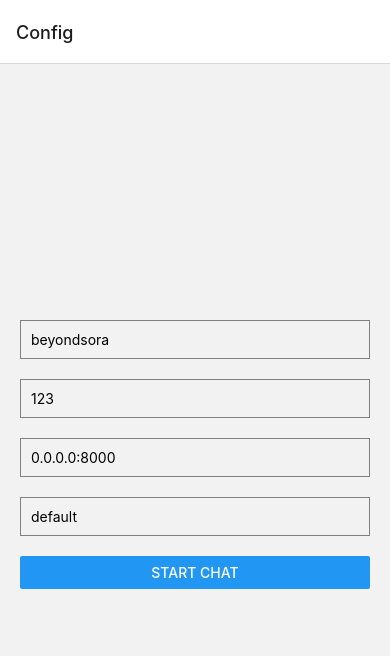
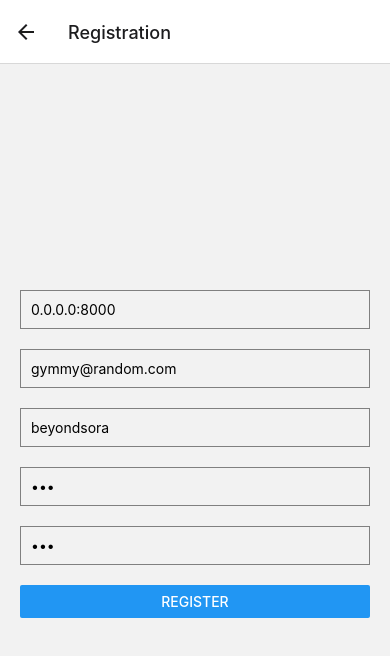
Before and after one commit to therealgymmy/rocket_chat_frontend, a React Native app: screen /Registration in a window 390 px wide. Before the commit this address had no page. Shown: the top 656 px of the page. Built offline with nearby package versions, Linux system fonts and the light colour scheme.

Commit message:
add user registration

```diff
--- a/App.js
+++ b/App.js
@@ -2,6 +2,7 @@ import React from 'react';
 import { NavigationContainer } from '@react-navigation/native';
 import { createNativeStackNavigator } from '@react-navigation/native-stack';
 import ConfigScreen from './ConfigScreen';
+import RegistrationScreen from './RegistrationScreen';
 import ChatScreen from './ChatScreen';
 
 const Stack = createNativeStackNavigator();
@@ -11,6 +12,7 @@ export default function App() {
     <NavigationContainer>
       <Stack.Navigator>
         <Stack.Screen name="Config" component={ConfigScreen} />
+        <Stack.Screen name="Registration" component={RegistrationScreen} />
         <Stack.Screen name="Chat" component={ChatScreen} />
       </Stack.Navigator>
     </NavigationContainer>
--- a/ConfigScreen.js
+++ b/ConfigScreen.js
@@ -1,5 +1,5 @@
 import React, { useState } from 'react';
-import { View, TextInput, Button, StyleSheet } from 'react-native';
+import { View, Text, TextInput, Button, StyleSheet } from 'react-native';
 
 // Function to send login request
 async function loginUser(username, password, serverAddress) {
@@ -12,7 +12,7 @@ async function loginUser(username, password, serverAddress) {
     });
     const data = await response.json();
     console.log(data);
-    return data.Ok;
+    return data;
 }
 
 export default function ConfigScreen({ navigation }) {
@@ -20,18 +20,39 @@ export default function ConfigScreen({ navigation }) {
     const [password, setPassword] = useState('123');
     const [serverAddress, setServerAddress] = useState('0.0.0.0:8000');
     const [chatroom, setChatroom] = useState('default');
+    const [errorMessage, setErrorMessage] = useState('');
 
     const handleStartChat = () => {
         loginUser(username, password, serverAddress)
-            .then(token => {
-                console.log("Got token: ", token);
-                navigation.navigate('Chat', { username, token, serverAddress, chatroom });
+            .then(response => {
+                if (response.Err != undefined) {
+                    setErrorMessage('Could not login: ' + response.Err);
+                } else {
+                    const token = response.Ok;
+                    navigation.navigate('Chat', { username, token, serverAddress, chatroom });
+                }
             })
             .catch(error => console.log(error));
     };
 
+    const handleRegistration = () => {
+        navigation.navigate('Registration');
+    };
+
     return (
         <View style={styles.container}>
+            <TextInput
+                style={styles.input}
+                placeholder="Enter server address"
+                value={serverAddress}
+                onChangeText={setServerAddress}
+            />
+            <TextInput
+                style={styles.input}
+                placeholder="Enter chat room"
+                value={chatroom}
+                onChangeText={setChatroom}
+            />
             <TextInput
                 style={styles.input}
                 placeholder="Enter your username"
@@ -44,19 +65,9 @@ export default function ConfigScreen({ navigation }) {
                 value={password}
                 onChangeText={setPassword}
             />
-            <TextInput
-                style={styles.input}
-                placeholder="Enter server address"
-                value={serverAddress}
-                onChangeText={setServerAddress}
-            />
-            <TextInput
-                style={styles.input}
-                placeholder="Enter chat room"
-                value={chatroom}
-                onChangeText={setChatroom}
-            />
+            {errorMessage ? <Text style={{ color: 'red' }}>{errorMessage}</Text> : null}
             <Button title="Start Chat" onPress={handleStartChat} />
+            <Button title="Register New User" onPress={handleRegistration} />
         </View>
     );
 }
--- /dev/null
+++ b/RegistrationScreen.js
@@ -0,0 +1,92 @@
+import React, { useState } from 'react';
+import { View, TextInput, Button, Text, StyleSheet } from 'react-native';
+
+const RegistrationScreen = ({ navigation }) => {
+    const [serverAddress, setServerAddress] = useState('0.0.0.0:8000');
+    const [email, setEmail] = useState('gymmy@random.com');
+    const [username, setUsername] = useState('beyondsora');
+    const [password, setPassword] = useState('123');
+    const [confirmPassword, setConfirmPassword] = useState('123');
+    const [errorMessage, setErrorMessage] = useState('');
+
+    const handleRegister = () => {
+        if (password !== confirmPassword) {
+            setErrorMessage('Passwords do not match');
+            return;
+        }
+        fetch(`http://${serverAddress}/register`, {
+            method: 'POST',
+            headers: {
+                'Content-Type': 'application/json',
+            },
+            body: JSON.stringify({ email, username, password }),
+        })
+            .then(response => response.json())
+            .then(response => {
+                console.log(response);
+                if (response.Err != undefined) {
+                    setErrorMessage('Could not register user: ' + response.Err);
+                } else {
+                    setErrorMessage('');
+                    navigation.navigate('Config');
+                }
+            })
+            .catch(error => console.log(error));
+    };
+
+    return (
+        <View style={styles.container}>
+            <TextInput
+                style={styles.input}
+                placeholder="Enter server address"
+                value={serverAddress}
+                onChangeText={setServerAddress}
+            />
+            <TextInput
+                style={styles.input}
+                placeholder="Email"
+                value={email}
+                onChangeText={setEmail}
+                keyboardType="email-address"
+            />
+            <TextInput
+                style={styles.input}
+                placeholder="Username"
+                value={username}
+                onChangeText={setUsername}
+            />
+            <TextInput
+                style={styles.input}
+                placeholder="Password"
+                value={password}
+                onChangeText={setPassword}
+                secureTextEntry
+            />
+            <TextInput
+                style={styles.input}
+                placeholder="Confirm Password"
+                value={confirmPassword}
+                onChangeText={setConfirmPassword}
+                secureTextEntry
+            />
+            {errorMessage ? <Text style={{ color: 'red' }}>{errorMessage}</Text> : null}
+            <Button title="Register" onPress={handleRegister} />
+        </View>
+    );
+};
+
+const styles = StyleSheet.create({
+    container: {
+        flex: 1,
+        justifyContent: 'center',
+        padding: 20,
+    },
+    input: {
+        borderWidth: 1,
+        borderColor: 'gray',
+        marginBottom: 20,
+        padding: 10,
+    },
+});
+
+export default RegistrationScreen;
```
